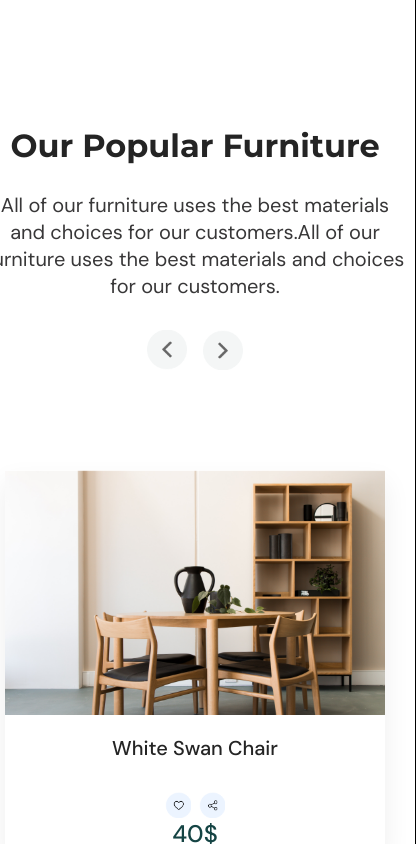
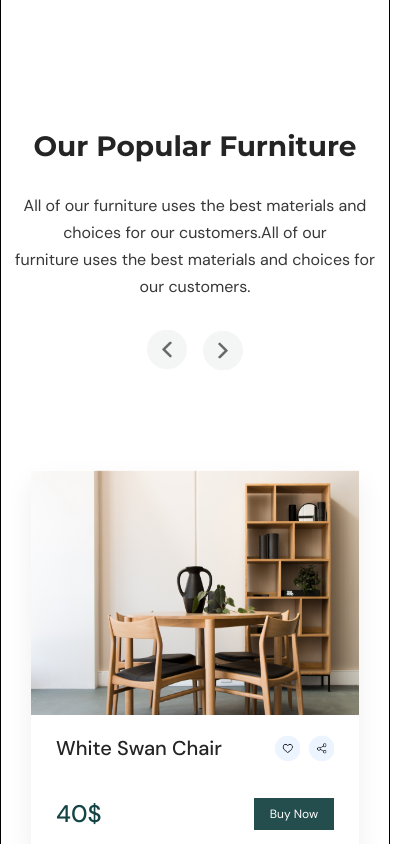
Before and after one commit to AndriyPapirnyk/DudeShape-react, a React (Create React App) app: page / in a window 390 px wide. Shown: the part 1860-2704 px from the top of the page, 416 px wide, since content can reach past the window. Built offline with nearby package versions, Linux system fonts and the light colour scheme.

Commit message:
finishing adaptive for popular goods block

```diff
--- a/src/components/Main.jsx
+++ b/src/components/Main.jsx
@@ -4,9 +4,9 @@ import Home from './home/Home';
 import Companies from './companies/Companies';
 import About from './about/About';
 import Popuplar from './popular/Popular';
-import Furniture from './furniture/Furniture';
-import Customers from './customers/Customers';
-import Subscription from './subsription/Subscription';
+// import Furniture from './furniture/Furniture';
+// import Customers from './customers/Customers';
+// import Subscription from './subsription/Subscription';
 
 function Main() {
   return (
--- a/src/components/popular/Popular.css
+++ b/src/components/popular/Popular.css
@@ -29,23 +29,29 @@
     text-align: center;
   }
 }
-.popular .row {
+@media screen and (max-width: 600px) {
+  .popular h1 {
+    font-size: 28px;
+    margin: 0 10px;
+  }
+}
+.popular__row {
   width: 100%;
   display: flex;
   justify-content: space-between;
   align-items: center;
 }
 @media screen and (max-width: 945px) {
-  .popular .row {
+  .popular__row {
     flex-direction: column;
     justify-content: center;
     text-align: center;
   }
-  .popular .row div {
+  .popular__row-options {
     margin-top: 30px;
   }
 }
-.popular .row p {
+.popular__row p {
   font-family: "DM Sans";
   font-style: normal;
   font-weight: 400;
@@ -54,14 +60,19 @@
   color: #383738;
   margin-top: 20px;
 }
-.popular .row div {
+@media screen and (max-width: 600px) {
+  .popular__row p {
+    font-size: 16px;
+  }
+}
+.popular__row div {
   display: flex;
   gap: 16px;
 }
-.popular .row div img {
+.popular__row div img {
   width: 40px;
   height: 40px;
 }
-.popular .row div img:nth-child(1) {
+.popular__row div img:nth-child(1) {
   transform: rotate(180deg);
 }
--- a/src/components/popular/Popular.jsx
+++ b/src/components/popular/Popular.jsx
@@ -20,9 +20,9 @@ function Popuplar() {
   return (
     <section className='popular'>
       <h1>Our Popular Furniture</h1>
-      <div className="row">
+      <div className="popular__row">
         <p>All of our furniture uses the best materials and choices for our customers.All of our <br /> furniture uses the best materials and choices for our customers.</p>
-        <div className='row__options'>
+        <div className='popular__row-options'>
           <img src={nextImg} alt="" />
           <img src={nextImg} alt="" />
         </div>
--- a/src/components/popular/Popular.scss
+++ b/src/components/popular/Popular.scss
@@ -23,8 +23,12 @@
         @media screen and (max-width: 945px) {
             text-align: center;
         }
+        @media screen and (max-width: 600px) {
+            font-size: 28px;
+            margin: 0 10px;
+        }
     }
-    .row{
+    &__row{
         width: 100%;
         display: flex;
         justify-content: space-between;
@@ -33,7 +37,7 @@
             flex-direction: column;
             justify-content: center;
             text-align: center;
-            div{
+            &-options{
                 margin-top: 30px;
             }
         }
@@ -45,6 +49,9 @@
             line-height: 27px;
             color: #383738;
             margin-top: 20px;
+            @media screen and (max-width: 600px) {
+                font-size: 16px ;
+            }
         }
         div{
             display: flex;
--- a/src/components/popular/card/Card.css
+++ b/src/components/popular/card/Card.css
@@ -7,6 +7,11 @@
 @media screen and (max-width: 1205px) {
   .card {
     margin: 20px;
+  }
+}
+@media screen and (max-width: 450px) {
+  .card {
+    width: 100%;
   }
 }
 .card img {
@@ -41,6 +46,7 @@
   font-size: 20px;
   line-height: 27px;
   color: #242424;
+  margin: 0 !important;
 }
 .card__info .row div {
   display: flex;
--- a/src/components/popular/card/Card.scss
+++ b/src/components/popular/card/Card.scss
@@ -5,6 +5,9 @@
     margin: 5px;
     @media screen and (max-width: 1205px) {
         margin: 20px;
+    }
+    @media screen and (max-width: 450px) {
+        width: 100%;
     }
     img{
         width: 100%;
@@ -36,6 +39,7 @@
                 font-size: 20px;
                 line-height: 27px;
                 color: #242424;
+                margin: 0 !important;
             }
             div{
                 display: flex;
```
